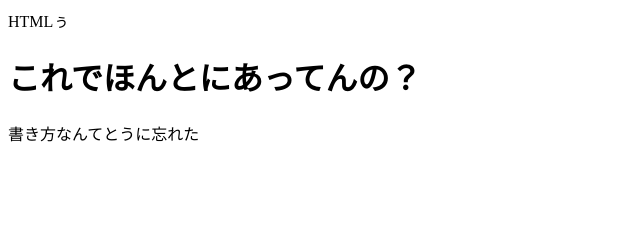
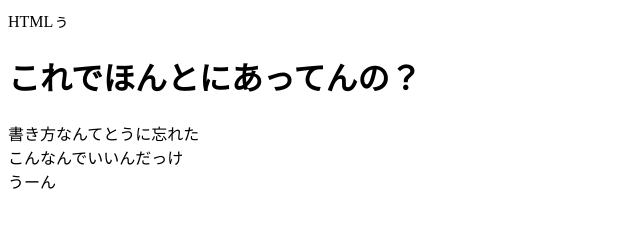
Before and after one commit to KEI-AWATA3349/let-s_practice, a plain HTML site: page indexx.html in a window 1280 px wide. Shown: the whole page, without its empty margins (0-640 px from the left). Drawn offline with Linux system fonts and the light colour scheme.

Commit message:
Update indexx.html

```diff
--- a/indexx.html
+++ b/indexx.html
@@ -5,7 +5,9 @@ HTMLぅ
 <body>
 <h1>これでほんとにあってんの？</h1>
 <p>
-書き方なんてとうに忘れた
+書き方なんてとうに忘れた<br>
+  こんなんでいいんだっけ<br>
+うーん
 </p>
 </body>
 </html>
```
